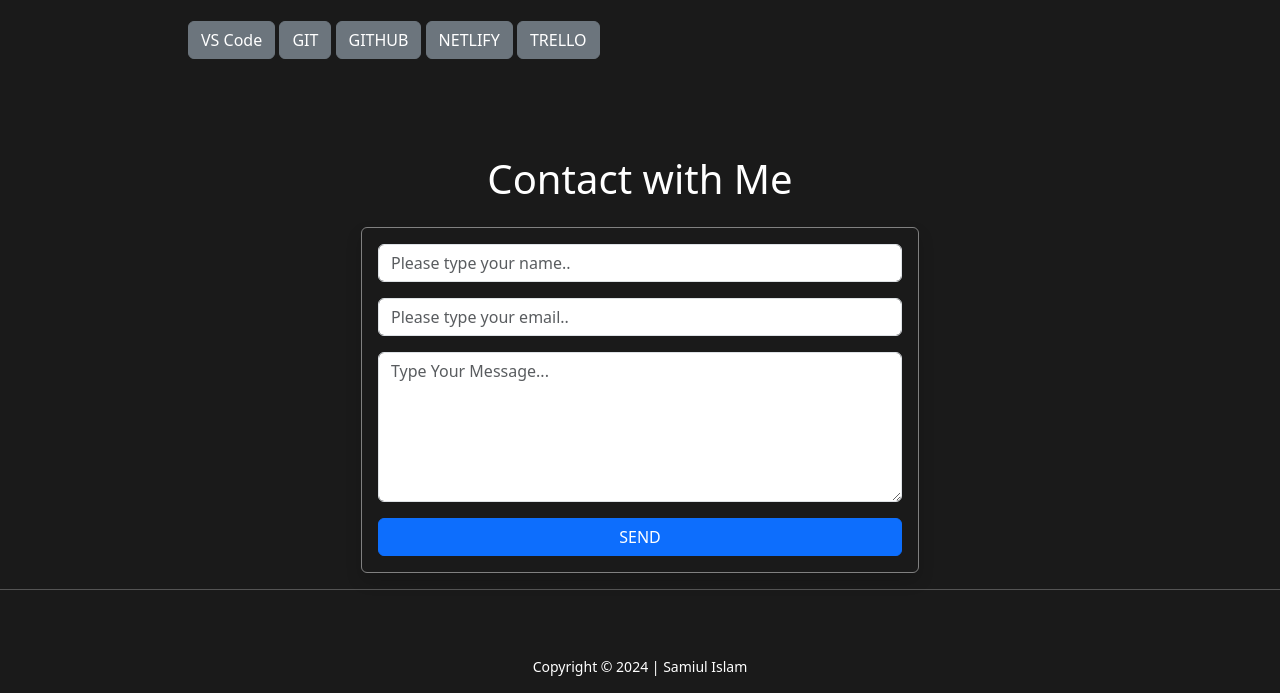
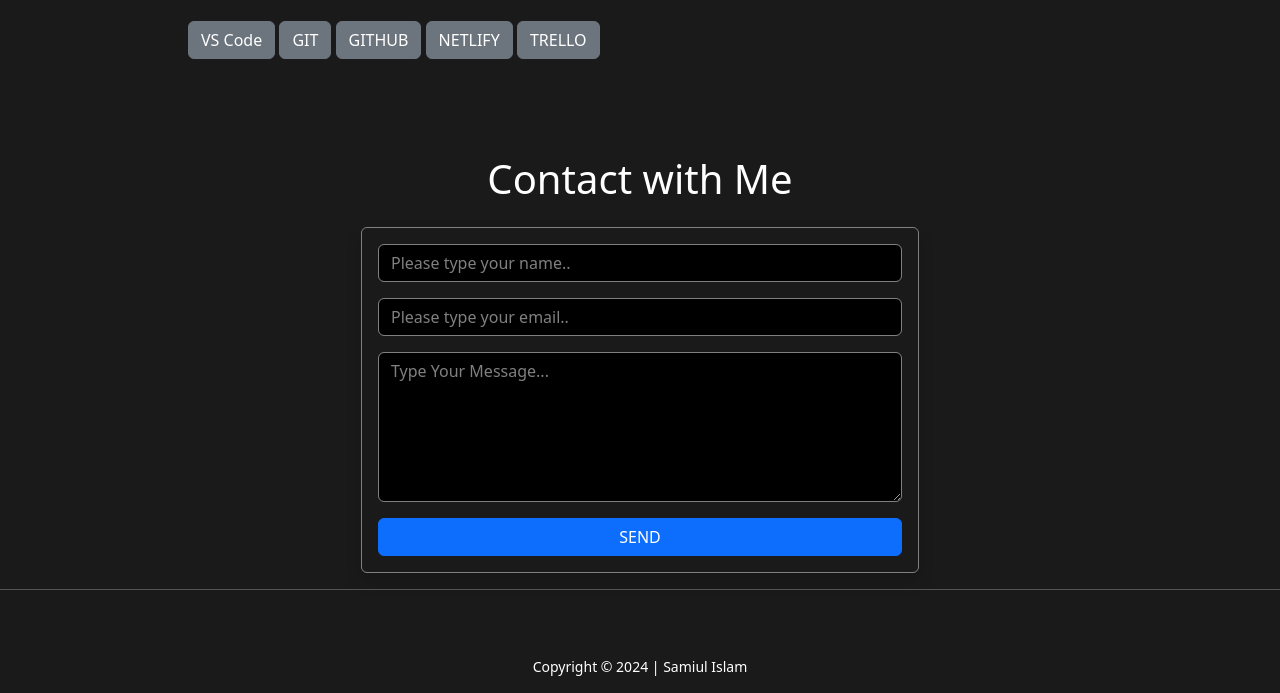
Before and after one commit to samiulsani/portfolio-site, a plain HTML site: page index.html in a window 1280 px wide. Shown: the part 2239-2932 px from the top of the page. Drawn offline with nearby package versions, Linux system fonts and the light colour scheme.

Commit message:
contact form design change

```diff
--- a/index.html
+++ b/index.html
@@ -37,6 +37,25 @@
     .project-1 {
       width: 75%;
       border: 1px solid gray;
+    }
+
+    /* contact form design */
+
+    .custom-input {
+      background-color: black;
+      color: white;
+      border: 1px solid gray;
+    }
+
+    .custom-input::placeholder {
+      color: gray;
+    }
+
+    .custom-input:focus {
+      background-color: white;
+      color: black;
+      border-color: blue;
+      outline: none;
     }
   </style>
 </head>
@@ -302,15 +321,15 @@
         <div class="card-body">
           <form action="">
             <div class="mb-3">
-              <input type="text" class="form-control" id="name" name="name" placeholder="Please type your name.."
-                required />
+              <input type="text" class="form-control custom-input" id="name" name="name"
+                placeholder="Please type your name.." required />
             </div>
             <div class="mb-3">
-              <input type="email" class="form-control" id="email" name="email" placeholder="Please type your email.."
-                required />
+              <input type="email" class="form-control custom-input" id="email" name="email"
+                placeholder="Please type your email.." required />
             </div>
             <div class="mb-3">
-              <textarea class="form-control" id="subject" name="subject" placeholder="Type Your Message..."
+              <textarea class="form-control custom-input" id="subject" name="subject" placeholder="Type Your Message..."
                 style="height: 150px" required></textarea>
             </div>
             <button type="submit" class="btn btn-primary w-100">SEND</button>
```
